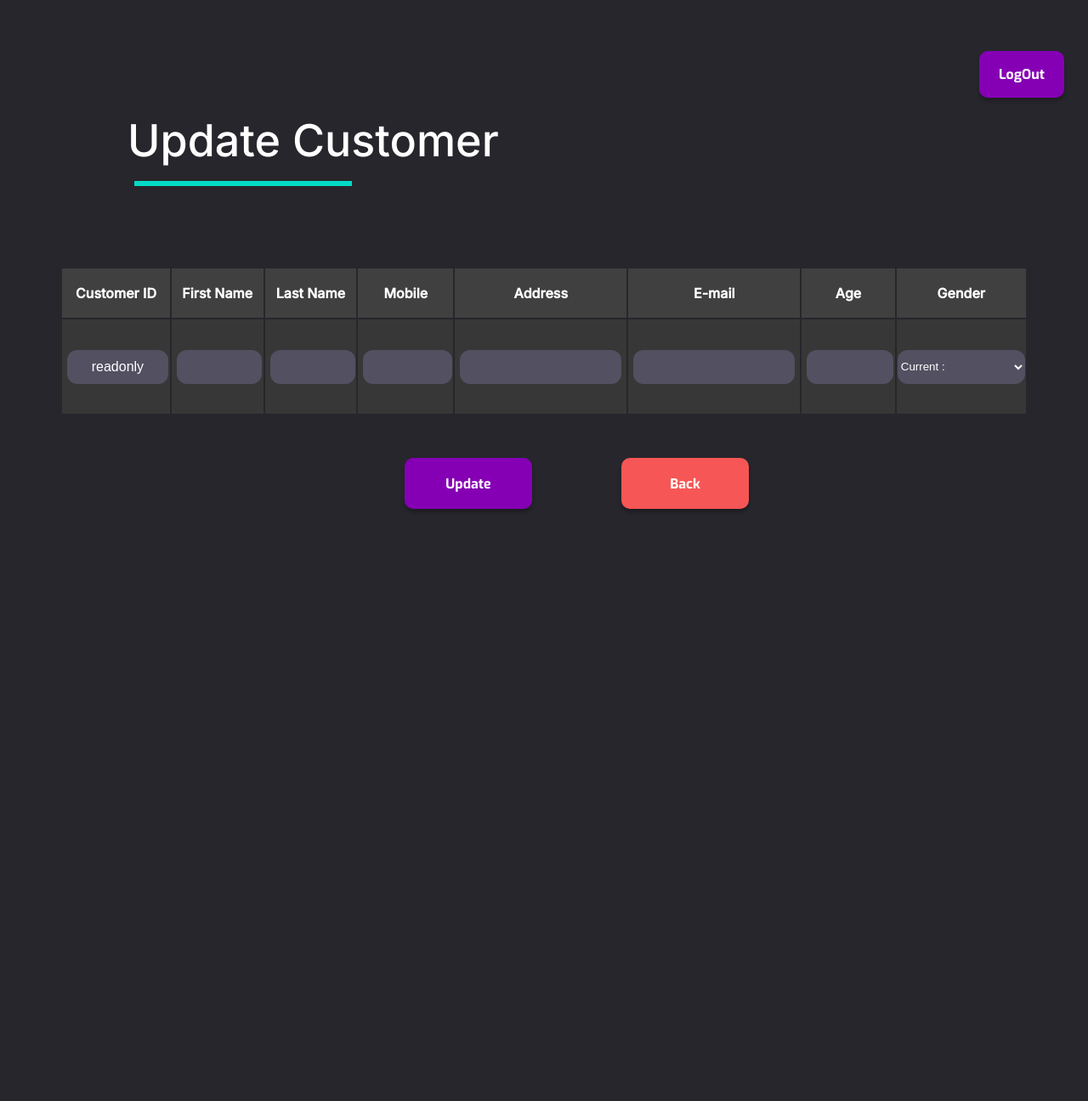
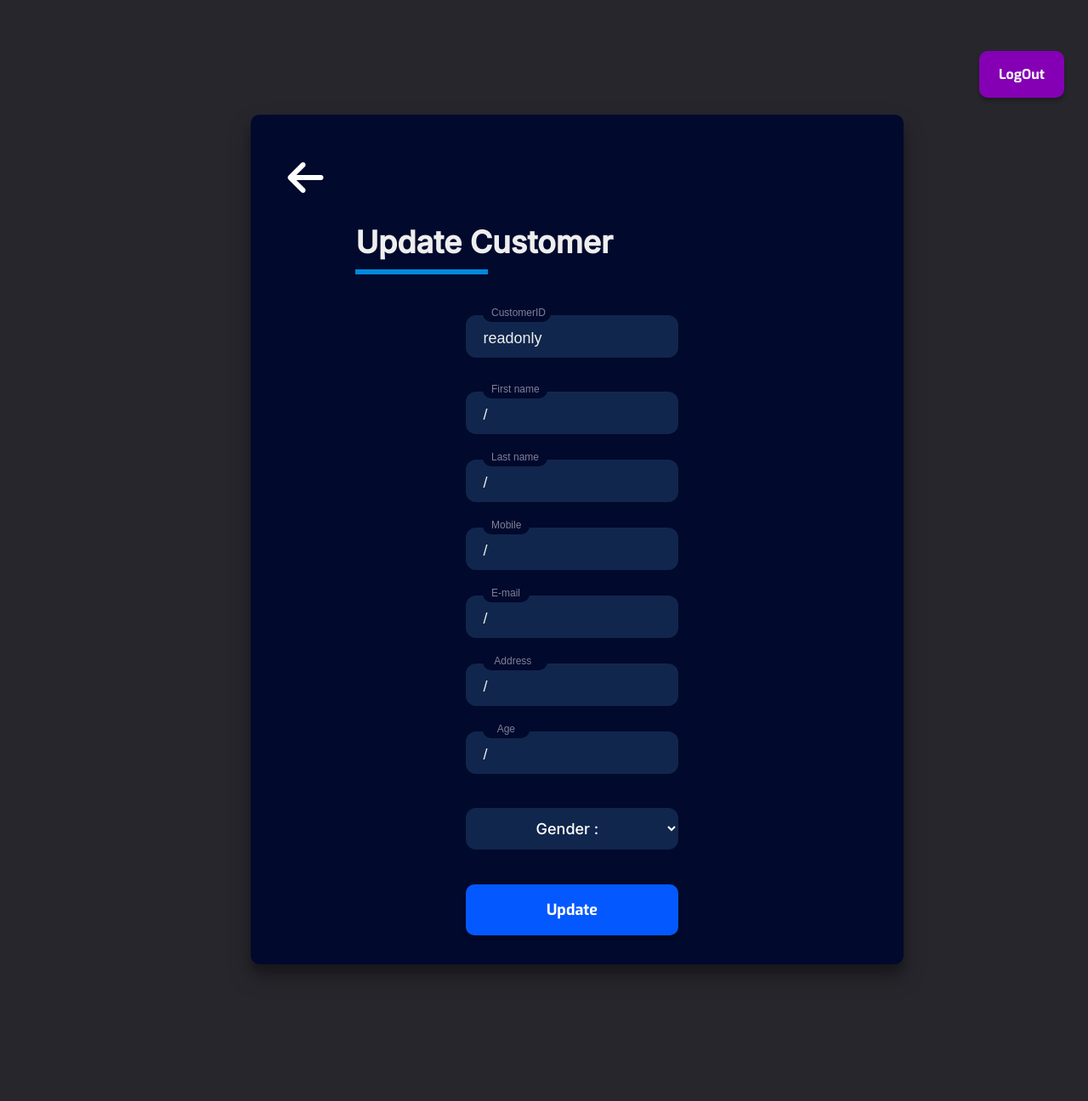
Before and after one commit to danujaya00/IS1109_CRM, a PHP site: page /phpFunc/functions/businessUser/update.php in a window 1280 px wide. Shown: the whole page at 85% size. Before the commit the page ends 599 px from the top, so only its background shows below. Run offline with PHP 8.4, Linux system fonts and the light colour scheme; a user stored in the database is signed in; data that the repository does not hold is empty; some libraries are stand-ins or nearby versions.

Commit message:
UI change
Update UI in customer update , add some small changes to css files.

```diff
--- a/phpFunc/functions/businessUser/update.php
+++ b/phpFunc/functions/businessUser/update.php
@@ -56,6 +56,7 @@ if(isset($_POST['update'])){
 <head>
         <meta name="viewport" content="width=device-width, initial-scale=1">
         <link href="../../../styles/businessUser/update.css" rel="stylesheet">
+        <link rel="stylesheet" href="https://cdnjs.cloudflare.com/ajax/libs/font-awesome/6.3.0/css/all.min.css" integrity="sha512-SzlrxWUlpfuzQ+pcUCosxcglQRNAq/DZjVsC0lE40xsADsfeQoEypE+enwcOiGjk/bSuGGKHEyjSoQ1zVisanQ==" crossorigin="anonymous" referrerpolicy="no-referrer" />
         <title>Customer Update</title>
 
 </head>
@@ -66,8 +67,8 @@ if(isset($_POST['update'])){
 <!-- header -->
 <div>
 
-
-<span class="wel-msg"><p>Update Customer</p></span><div class="line-dec"></div>
+<!--
+<span class="wel-msg"><p>Update Customer</p></span><div class="line-dec"></div> -->
 <span><a href="./logout.php"><button class="log_out-button">LogOut</button> </a></span>
 
 
@@ -75,45 +76,76 @@ if(isset($_POST['update'])){
 
 <!-- header over -->
 
-<!-- user update view table -->
 
-<table border="0" class="table_dec">
+<!-- update form -->
 
-<tr bgcolor="#404040">
 
-<th>Customer ID</th>
-<th>First Name</th>
-<th>Last Name</th>
-<th>Mobile</th>
-<th>Address</th>
-<th>E-mail</th>
-<th>&nbsp;&nbsp;Age&nbsp;&nbsp;</th>
-<th>&nbsp;&nbsp;&nbsp;&nbsp;&nbsp;&nbsp;Gender&nbsp;&nbsp;&nbsp;&nbsp;&nbsp;&nbsp;</th>
+<div class=cont-pos>
+<div class="container" id="container">
 
-</tr>
+<div class="form-container">
 
 <form action="update.php" method="post">
-<tr bgcolor='#373737'>
+<a href="../../../staffView.php"><i class="fa-solid fa-arrow-left fa-3x navigation"></i></a>
+<div class="title">Update Customer</div><div class="line-dec2"></div><br>
+<?php
+
+echo "<div class='input-container ic1'>";
+echo "<input id='customerid' class='input' type='text' name='cus_id' placeholder='' value=".$row['customer_id']." readonly />";
+echo "<div class='cut cut-long'></div>";
+echo "<label for='firstname' class='placeholder'>CustomerID</label>";
+echo "</div>";
+
+echo "<div class='input-container ic1'>";
+echo "<input id='fname' name='f_name' class='input' type='text' placeholder=' ' value=".$row['fname']." />";
+echo "<div class='cut'></div>";
+echo "<label for='firstname' class='placeholder'>First name</label>";
+echo "</div>";
+
+echo "<div class='input-container ic2'>";
+echo "<input id='lastname' name='l_name' class='input' type='text' placeholder=' ' value=".$row['lname']." />";
+echo "<div class='cut'></div>";
+echo "<label for='lastname' class='placeholder'>Last name</label>";
+echo "</div>";
+
+echo "<div class='input-container ic2'>";
+echo "<input id='mobie' name='mob' class='input' type='text' placeholder=' ' value=".$row['mob']." />";
+echo "<div class='cut cut-short'></div>";
+echo "<label for='mobieNO' class='placeholder'>Mobile</label>";
+echo "</div>";
+
+echo "<div class='input-container ic2'>";
+echo "<input id='email'  name='email' class='input' type='text' placeholder=' ' value=".$row['email']." />";
+echo "<div class='cut cut-short'></div>";
+echo "<label for='email' class='placeholder'>E-mail</label>";
+echo "</div>";
+
+echo "<div class='input-container ic2'>";
+echo "<input id='address'  name='address' class='input' type='text' placeholder=' 'value=".$row['address']." />";
+echo "<div class='cut'></div>";
+echo "<label for='address' class='placeholder'>&nbsp;Address</label>";
+echo "</div>";
+
+echo "<div class='input-container ic2'>";
+echo "<input id='age'  name='age' class='input' type='text' placeholder=' ' value=".$row['age']." />";
+echo "<div class='cut cut-short'></div>";
+echo "<label for='age' class='placeholder'>&nbsp;&nbsp;Age</label>";
+echo "</div>";
+
+echo "<select name='gender'>
+<option value=".$row['gender'].">Gender : ".$row['gender']."</option>
+<option value='Male'>Male</option>
+<option value='Female' >Female</option></select> ";
+
+echo "<button type='submit' name='update' class='edit-button' role='button'>Update</button> "
+?>
 
 
-<?php echo "<td><input type='text' name='cus_id' value=".$row['customer_id']." readonly></td>";
-       echo"<td><input type='text' name='f_name' value=".$row['fname']." ></td>";
-       echo"<td><input type='text' name='l_name' value=".$row['lname']." ></td>";
-       echo"<td><input type='text' name='mob' value=".$row['mob']." ></td>";
-       echo"<td style='width:200px;'><input type='text' name='address' value=".$row['address']." ></td>";
-       echo"<td style='width:200px;'><input type='text' name='email' value=".$row['email']." ></td>";
-       echo"<td><input type='text' name='age' value=".$row['age']." ></td>";
-       echo "<td> <select name='gender'>
-       <option value=".$row['gender'].">Current :".$row['gender']."</option>
-       <option value='Male'>Male</option>
-       <option value='Female' >Female</option></select></td>";
-?>
-</table>
-<button type=submit name="update" class='edit-button' role='button'>Update</button>
 </form>
+</div>
+</div>
 
-<a href="../../../staffView.php"><button class='back-button' role='button'>Back</button></a>
-
+<!-- update form  over-->
 
 
 </body>
--- a/styles/businessUser/add.css
+++ b/styles/businessUser/add.css
@@ -86,7 +86,7 @@ input[type="text"], input[type="password"] {
 .input-pos{
   position: relative;
   right:100px;
-  top:50px;
+  top:30px;
 }
 
 .title {
@@ -257,7 +257,7 @@ input[type="text"], input[type="password"] {
 
   .close{
     position: relative;
-    bottom:400px;
+    bottom:350px;
     left:90%;
   }
 
--- a/styles/businessUser/update.css
+++ b/styles/businessUser/update.css
@@ -4,38 +4,16 @@
 
 body {
     background-color: #27262C;
-  }
+      height: 160vh;
 
 
-  .table_dec{
-    font-family: 'Inter', sans-serif;
-
-    box-sizing: border-box;
-
-    text-align: center;
-
-    border-color:#27262C;
-    border: 0px solid #5B5B5B;
-   /* border-collapse: collapse; */
-    color:white;
-
-    position: relative;
-    left:5%;
-    top:300px;
-
-
-   width: 90%;
-   height: 175px;
-   border-radius: 4px;
-
-}
-
+  }
 
 .wel-msg{
 
     position: absolute;
     left: 150px;
-    top: 75px;
+    top: 30px;
 
     font-family: 'Inter';
     font-style: normal;
@@ -98,7 +76,7 @@ body {
 
 .edit-button {
     appearance: none;
-    background-color: #8500B4;
+    background-color: #0359FF;
     border: 0px solid #1A1A1A;
     border-radius: 10px;
     box-sizing: border-box;
@@ -106,8 +84,8 @@ body {
     cursor: pointer;
     display: inline-block;
     font-family: 'Exo', sans-serif;
-    font-size: 16px;
-    width: 150px;
+    font-size: 18px;
+    width: 250px;
     height: 60px;
     outline: none;
     text-align: center;
@@ -119,9 +97,10 @@ body {
     box-shadow: 0px 4px 4px rgba(0, 0, 0, 0.25);
     will-change: transform;
 
-    position: relative;
-    left:37%;
-    top:350px;
+    position: absolute;
+    left:0%;
+
+    margin-top: 130px;
 
   }
 
@@ -194,43 +173,173 @@ body {
     width: 250px;
     position: relative;
     left: 150px;
-    top: 205px;
+    top: 150px;
     border: 3px solid #03DAC5;
+  }
+
+  .line-dec2{
+
+      width: 150px;
+      position: relative;
+      right:130px;
+      top:10px;
+      border: 3px solid #08d;
+
+
   }
 
 /* table input box */
 
-  input[type="text"] {
+.title {
+  color: #eee;
+  font-family: 'Inter', sans-serif;
+  font-size: 36px;
+  font-weight: 600;
+  margin-top: 30px;
+  position: relative;
+  right:130px;
+}
 
-    text-align:center;
-    display: inline-block;
-    width: 95%;
-  height:40px;
-    margin-right: 10%;
-    font-size: 16px;
-    line-height: 24px;
-position: relative;
-left:5px;
+.subtitle {
+  color: #eee;
+  font-family: sans-serif;
+  font-size: 16px;
+  font-weight: 600;
+  margin-top: 10px;
+}
 
-  background-color: #535061;
+.input-container {
+  height: 50px;
+  position: relative;
+  width: 100%;
+}
+
+.ic1 {
+  margin-top: 40px;
+}
+
+.ic2 {
+  margin-top: 30px;
+}
+
+.input {
+  background-color: #11264C;
+
   border-radius: 12px;
   border: 0;
   box-sizing: border-box;
+  color: #eee;
+  font-size: 18px;
+  height: 100%;
   outline: 0;
-  color:white;
+  padding: 4px 20px 0;
+  width: 250px;
+}
+/* cut is small popup box */
+.cut {
+  background-color: #01092D;
+  border-radius: 10px;
+  height: 20px;
+  left: 20px;
+  position: absolute;
+  top: -20px;
+  transform: translateY(0);
+  transition: transform 200ms;
+  width: 76px;
+  /*width good -76*/
+}
+
+.cut-short {
+  width:55px;
+  /*width 50px default */
+}
+
+.cut-long {
+  width:80px;
+
+}
+
+.input:focus ~ .cut,
+.input:not(:placeholder-shown) ~ .cut {
+  transform: translateY(8px);
+}
+
+.placeholder {
+  color: #65657b;
+  font-family: sans-serif;
+  left: 20px;
+  line-height: 14px;
+  pointer-events: none;
+  position: absolute;
+  transform-origin: 0 50%;
+  transition: transform 200ms, color 200ms;
+  top: 20px;
+}
+
+.input:focus ~ .placeholder,
+.input:not(:placeholder-shown) ~ .placeholder {
+  transform: translateY(-30px) translateX(10px) scale(0.75);
+}
+
+.input:not(:placeholder-shown) ~ .placeholder {
+  color: #808097;
+}
+
+.input:focus ~ .placeholder {
+  color: #dc2f55;
+}
 
 
-}
+
 
 
 /*selet */
 
 select{
-    background-color: #535061;
+    margin-top: 40px;
+    text-align: center;
+    background-color: #11264C;
+    font-family: 'inter', sans-serif;
+    font-size: 18px;
     color:white;
-    width:150px;
-    height:40px;
+    width:250px;
+    height:49px;
     border:0;
     outline:0;
     border-radius: 12px;
 }
+
+/* form box */
+
+
+.container {
+  background-color: #01092D;
+  border-radius: 10px;
+  box-shadow: 0 14px 28px rgba(0, 0, 0, 0.25), 0 10px 10px rgba(0, 0, 0, 0.22);
+
+  overflow: hidden;
+  width: 768px;
+  max-width: 100%;
+  min-height: 1000px;
+
+  margin: -25px 0 0 -25px;
+  position: absolute;
+  top: 20%;
+  left: 25%;
+
+
+}
+
+.form-container {
+  position: absolute;
+  top: 50px;
+  left:33%;
+
+}
+
+.navigation{
+  color:white;
+  size: 20px;
+  position: relative;
+  right:210px;
+}
```
Also changed, not shown: staffView.php (+1 -6 lines), styles/businessUser/main.css (+8 -2 lines).
